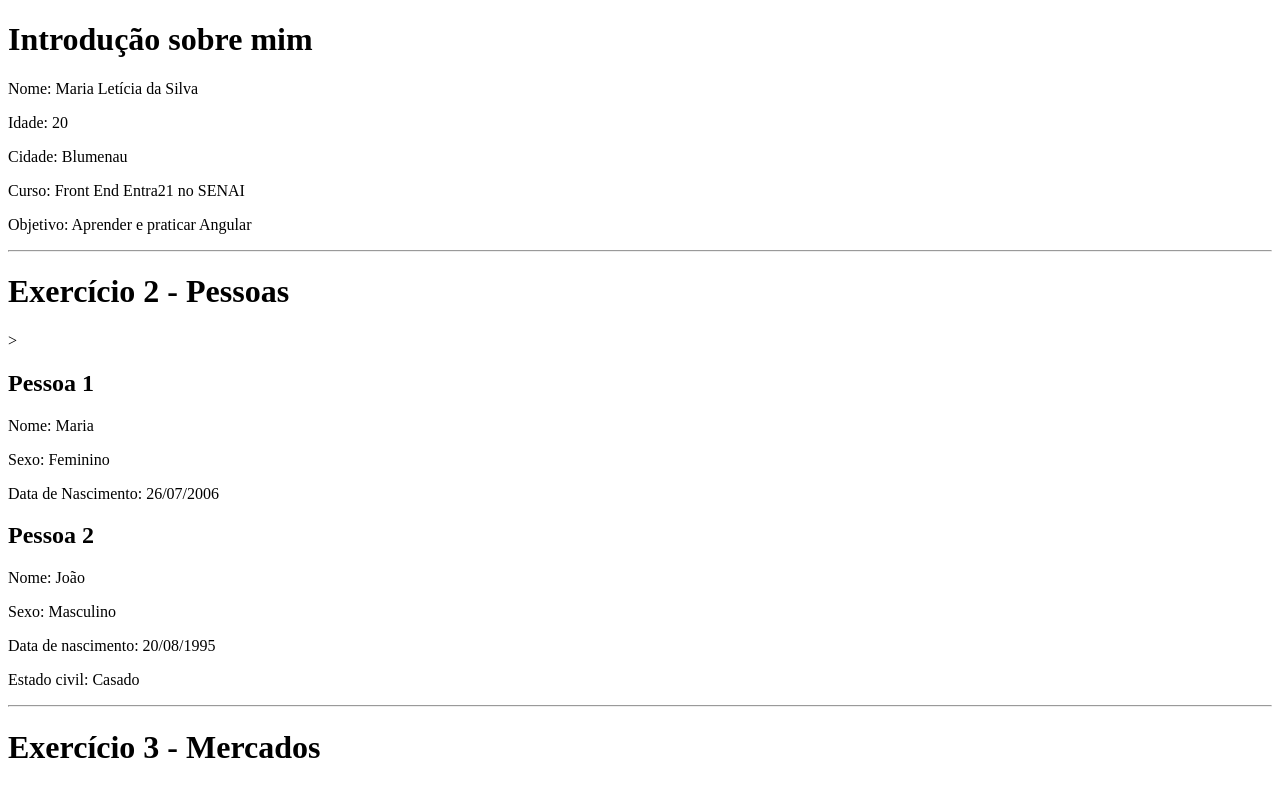
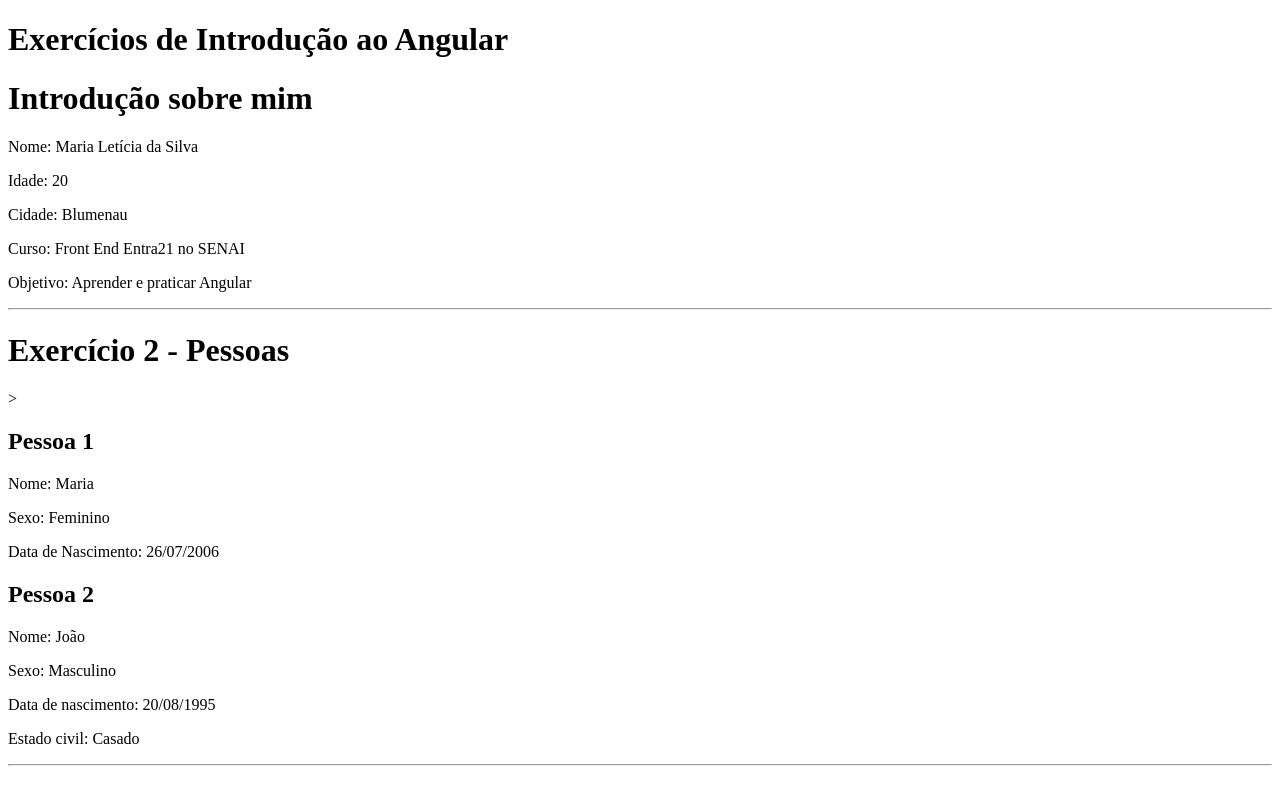
Before and after one commit to marialeticia26/exercicios-angular, an Angular app: page /introducao in a window 1280 px wide. Before the commit this address led to /. Shown: the top 790 px of the page. Built offline with nearby package versions, Linux system fonts and the light colour scheme.

Commit message:
Organiza exercícios de introdução com rotas

```diff
--- a/src/app/app.html
+++ b/src/app/app.html
@@ -1,9 +1 @@
-<app-exercicio1-apresentacao></app-exercicio1-apresentacao>
-
-<hr>
-
-<app-exercicio2-pessoa></app-exercicio2-pessoa>
-
-<hr>
-
-<app-exercicio3-mercado></app-exercicio3-mercado>
+<router-outlet></router-outlet>
--- a/src/app/app.routes.ts
+++ b/src/app/app.routes.ts
@@ -1,3 +1,17 @@
 import { Routes } from '@angular/router';
+import { Introducao } from './paginas/introducao/introducao';
 
-export const routes: Routes = [];
+export const routes: Routes = [
+
+  {
+    path: 'introducao',
+    component: Introducao
+  },
+
+  {
+    path: '',
+    redirectTo: 'introducao',
+    pathMatch: 'full'
+  }
+
+];
--- a/src/app/app.ts
+++ b/src/app/app.ts
@@ -1,15 +1,12 @@
-import { Component, signal } from '@angular/core';
+import { Component } from '@angular/core';
 import { RouterOutlet } from '@angular/router';
-import { Exercicio1Apresentacao } from './introducao/exercicio1-apresentacao/exercicio1-apresentacao';
-import { Exercicio2Pessoa } from './introducao/exercicio2-pessoa/exercicio2-pessoa';
-import { Exercicio3Mercado } from './introducao/exercicio3-mercado/exercicio3-mercado';
 
 @Component({
   selector: 'app-root',
-  imports: [RouterOutlet, Exercicio1Apresentacao, Exercicio2Pessoa, Exercicio3Mercado],
+  imports: [RouterOutlet],
   templateUrl: './app.html',
   styleUrl: './app.css'
 })
 export class App {
-  protected readonly title = signal('exercicios-angular');
+
 }
--- /dev/null
+++ b/src/app/paginas/introducao/introducao.html
@@ -0,0 +1,11 @@
+<h1>Exercícios de Introdução ao Angular</h1>
+
+<app-exercicio1-apresentacao></app-exercicio1-apresentacao>
+
+<hr>
+
+<app-exercicio2-pessoa></app-exercicio2-pessoa>
+
+<hr>
+
+<app-exercicio3-mercado></app-exercicio3-mercado>
--- /dev/null
+++ b/src/app/paginas/introducao/introducao.ts
@@ -0,0 +1,18 @@
+import { Component } from '@angular/core';
+import { Exercicio1Apresentacao } from '../../introducao/exercicio1-apresentacao/exercicio1-apresentacao';
+import { Exercicio2Pessoa } from '../../introducao/exercicio2-pessoa/exercicio2-pessoa';
+import { Exercicio3Mercado } from '../../introducao/exercicio3-mercado/exercicio3-mercado';
+
+@Component({
+  selector: 'app-introducao',
+  imports: [
+    Exercicio1Apresentacao,
+    Exercicio2Pessoa,
+    Exercicio3Mercado
+  ],
+  templateUrl: './introducao.html',
+  styleUrl: './introducao.css'
+})
+export class Introducao {
+
+}
```
Also changed, not shown: src/app/paginas/introducao/introducao.css (added), 1 other file (tests, documents, lock files or other folders).
